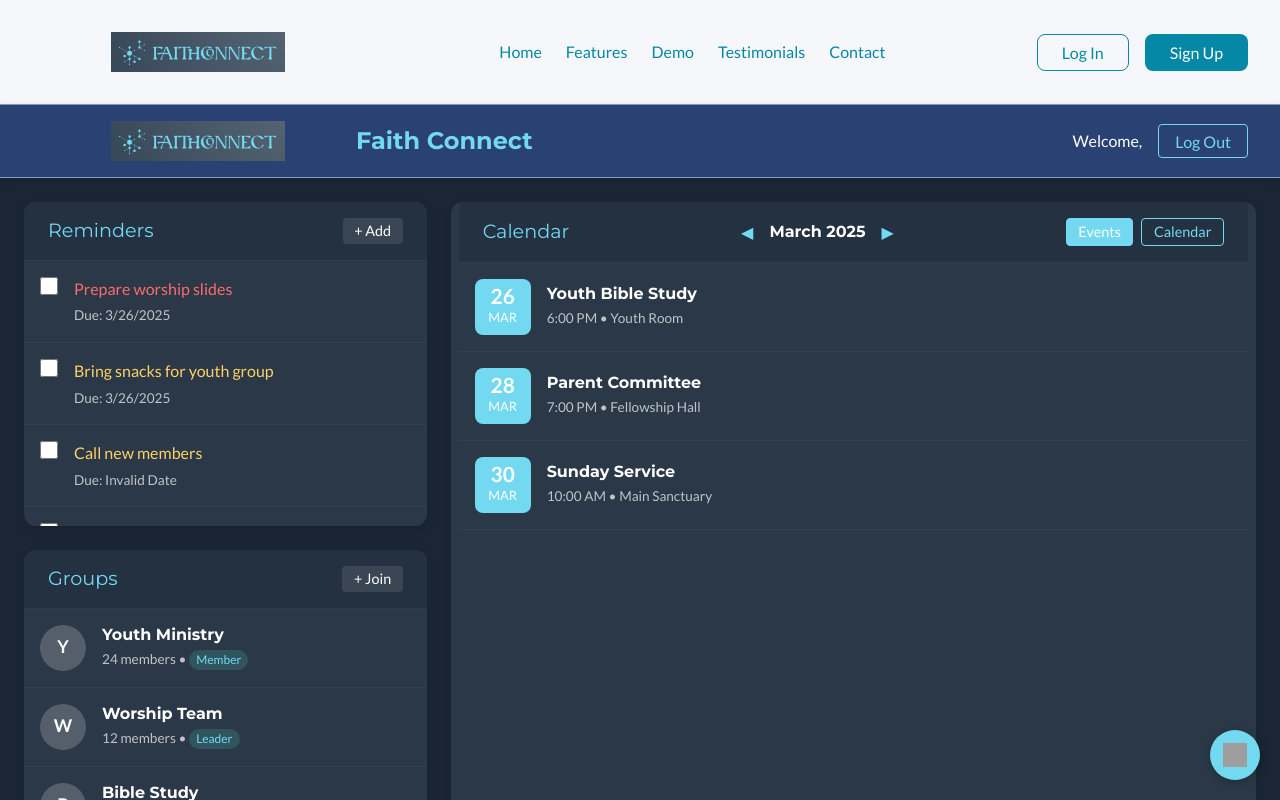
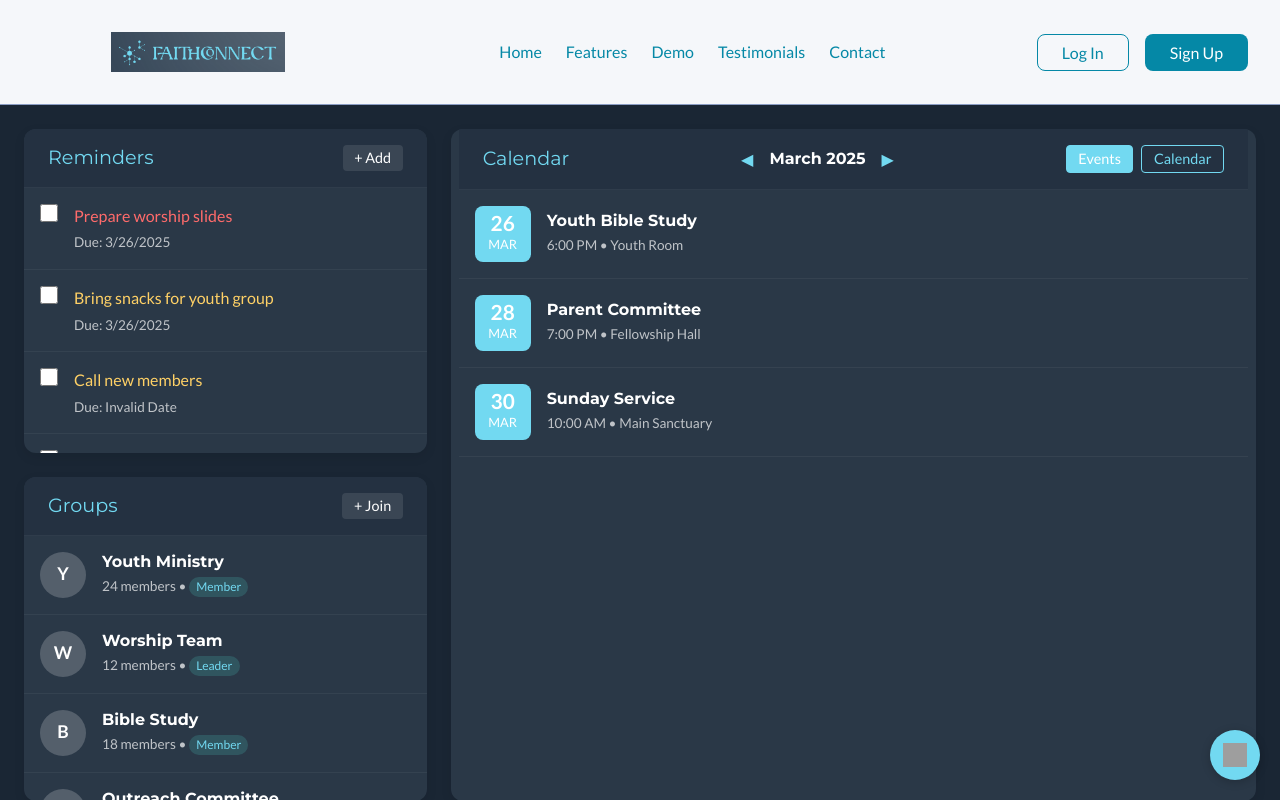
Before and after one commit to nbn1343/p2_group_website, a React (Vite) app in the folder react/: page /home in a window 1280 px wide. Shown: the top 800 px of the page. Built offline with nearby package versions, Linux system fonts and the light colour scheme; grey boxes are pictures that could not be loaded.

Commit message:
Logout working

```diff
--- a/react/src/components/Home.jsx
+++ b/react/src/components/Home.jsx
@@ -142,16 +142,6 @@ function Home() {
 
 	return (
 		<div className="main-dashboard">
-			<header className="dashboard-header">
-				<div className="logo">
-					<img src="/src/assets/Logo.png" alt="Faith Connect Logo" />
-					<h1>Faith Connect</h1>
-				</div>
-				<div className="user-controls">
-					<span className="username">Welcome, {firstName}</span>
-					<button className="logout-btn">Log Out</button>
-				</div>
-			</header>
 
 			<div className="widgets-container">
 				{/* Calendar Widget - Left */}
```
